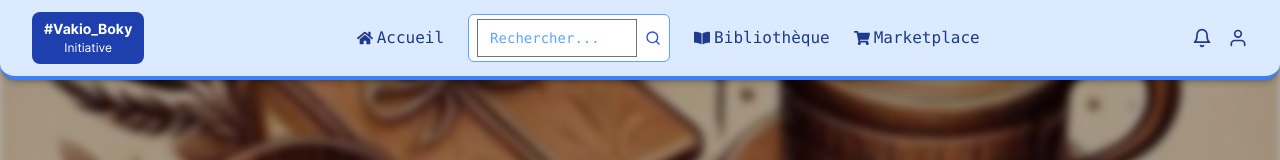
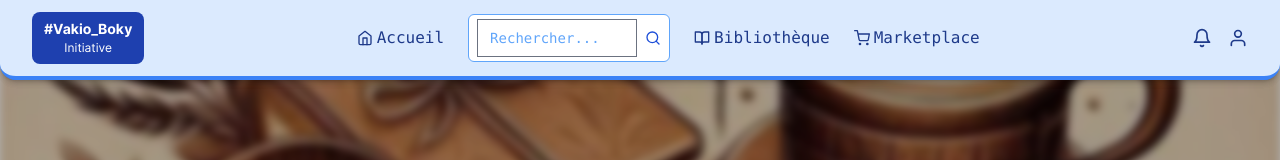
Before and after one commit to Raphaelito18/Vakio-Boky-Initiative-, a React (Vite) app in the folder frontend/: page / in a window 1280 px wide. Shown: the top 160 px of the page. Built offline with nearby package versions, Linux system fonts and the light colour scheme; a web font is replaced by a local one.

Commit message:
Header&Home

```diff
--- a/frontend/src/components/layout/Header.jsx
+++ b/frontend/src/components/layout/Header.jsx
@@ -19,8 +19,8 @@
 //////////////////////////////////////////////////////////////////////////
 
 // non connecte
-import { FiSearch, FiBell, FiUser } from "react-icons/fi";
-import { FaShoppingCart, FaBookOpen, FaHome } from "react-icons/fa";
+import { FiSearch, FiBell, FiUser, FiBookOpen, FiShoppingCart, FiHome } from "react-icons/fi";
+// import { FaShoppingCart, FaBookOpen, FaHome } from "react-icons/fa";
 
 export default function Header() {
   return (
@@ -38,7 +38,7 @@ export default function Header() {
         {/*centre*/}
         <div className="flex items-center gap-6 text-blue-900 font-mono">
           <a href="#" className="flex items-center gap-1 hover:text-blue-600">
-            <FaHome className="text-blue-900" /> Accueil
+            <FiHome className="text-blue-900" /> Accueil
           </a>
 
           {/* Barre de recherche */}
@@ -52,11 +52,11 @@ export default function Header() {
           </div>
 
           <a href="#" className="flex items-center gap-1 hover:text-blue-600">
-            <FaBookOpen className="text-blue-900" /> Bibliothèque
+            <FiBookOpen className="text-blue-900" /> Bibliothèque
           </a>
 
           <a href="#" className="flex items-center gap-1 hover:text-blue-600">
-            <FaShoppingCart className="text-blue-900" /> Marketplace
+            <FiShoppingCart className="text-blue-900" /> Marketplace
           </a>
         </div>
 
@@ -79,8 +79,8 @@ export default function Header() {
 // connecte: Rehefa gerer nny back @login de tokony code 1 ihany de arakaraka hoe connecte ve sa tsia de arakaraka
 // header miseho
 
-// import { FiSearch, FiBell, FiUser, FiSettings, FiHome, FiBook, FiShoppingCart, FiCalendar, FiHeart } from "react-icons/fi";
-// // import { FaShoppingCart, FaBookOpen, FaHome } from "react-icons/fa";
+// import { FiSearch, FiBell, FiUser, FiSettings, FiHome, FiBookOpen, FiShoppingCart, FiCalendar, FiHeart } from "react-icons/fi";
+
 
 // export default function Header() {
 //   return (
@@ -100,7 +100,7 @@ export default function Header() {
 //             <FiHome className="text-blue-900" /> Accueil
 //           </a>
 //           <a href="#" className="flex items-center gap-1 hover:text-blue-600">
-//             <FiBook className="text-blue-900" /> Bibliothèque
+//             <FiBookOpen className="text-blue-900" /> Bibliothèque
 //           </a>
 //           <a href="#" className="flex items-center gap-1 hover:text-blue-600">
 //             <FiShoppingCart className="text-blue-900" /> Marketplace
```
